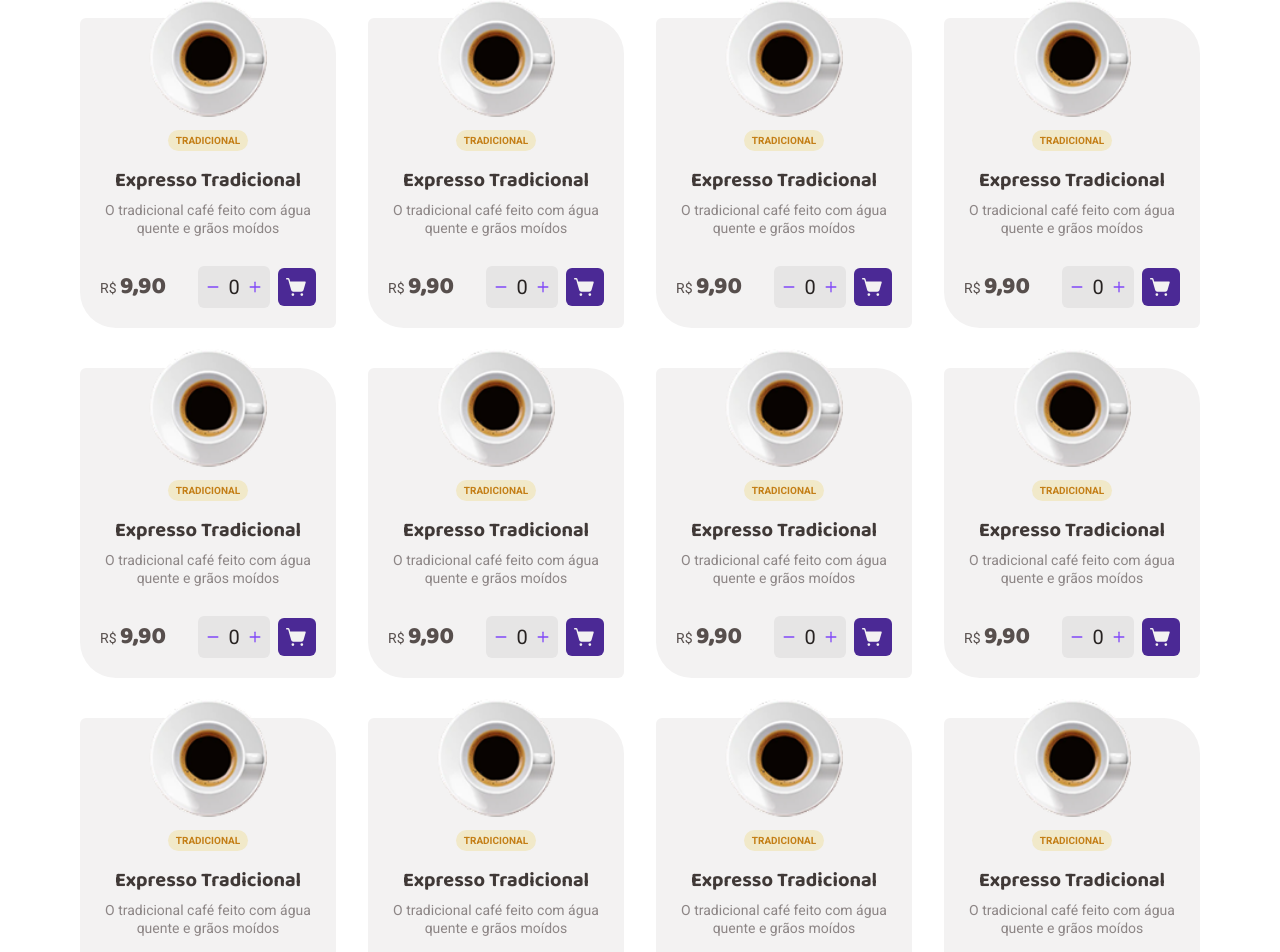
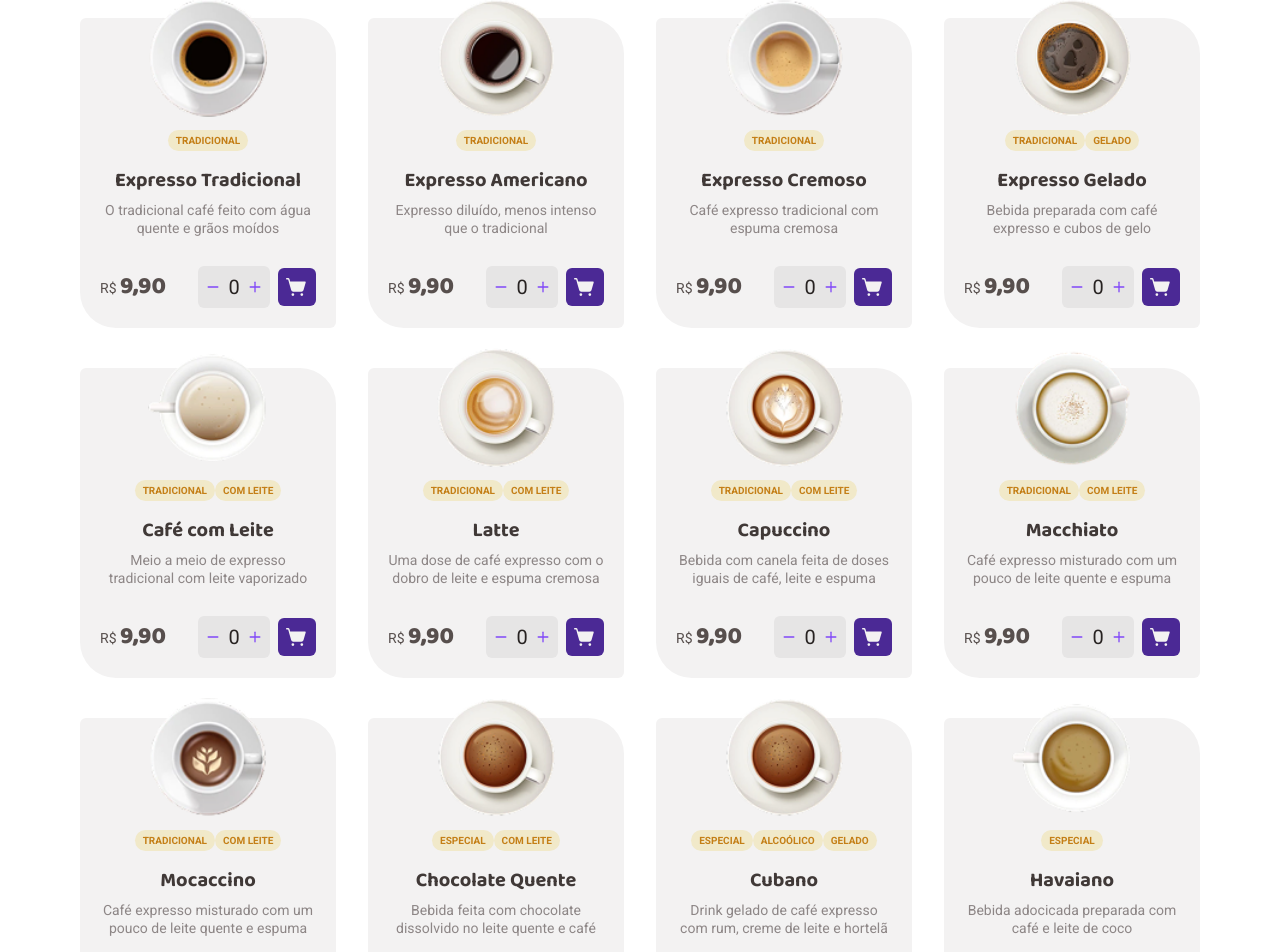
Before and after one commit to pv-toledo/coffee-delivery-app, a React (Vite) app: page / in a window 1280 px wide. Shown: the part 758-1710 px from the top of the page. Built offline with nearby package versions, Linux system fonts and the light colour scheme.

Commit message:
data.json finalizado

```diff
--- a/data.json
+++ b/data.json
@@ -1,12 +1,154 @@
 {
     "coffees": [
         {
-            "id":0,
+            "id": "0",
             "title": "Expresso Tradicional",
             "subtitle": "O tradicional café feito com água quente e grãos moídos",
-            "tags": ["tradicional"],
-            "price": "9,90",
+            "tags": [
+                "tradicional"
+            ],
+            "price": 9.90,
             "image": "/src/assets/Coffees/expresso.png"
+        },
+        {
+            "id": "1",
+            "title": "Expresso Americano",
+            "subtitle": "Expresso diluído, menos intenso que o tradicional",
+            "tags": [
+                "tradicional"
+            ],
+            "price": 9.90,
+            "image": "/src/assets/Coffees/americano.png"
+        },
+        {
+            "id": "2",
+            "title": "Expresso Cremoso",
+            "subtitle": "Café expresso tradicional com espuma cremosa",
+            "tags": [
+                "tradicional"
+            ],
+            "price": 9.90,
+            "image": "/src/assets/Coffees/expressoCremoso.png"
+        },
+        {
+            "id": "3",
+            "title": "Expresso Gelado",
+            "subtitle": "Bebida preparada com café expresso e cubos de gelo",
+            "tags": [
+                "tradicional",
+                "gelado"
+            ],
+            "price": 9.90,
+            "image": "/src/assets/Coffees/cafeGelado.png"
+        },
+        {
+            "id": "4",
+            "title": "Café com Leite",
+            "subtitle": "Meio a meio de expresso tradicional com leite vaporizado",
+            "tags": [
+                "tradicional",
+                "com leite"
+            ],
+            "price": 9.90,
+            "image": "/src/assets/Coffees/cafeComLeite.png"
+        },
+        {
+            "id": "5",
+            "title": "Latte",
+            "subtitle": "Uma dose de café expresso com o dobro de leite e espuma cremosa",
+            "tags": [
+                "tradicional",
+                "com leite"
+            ],
+            "price": 9.90,
+            "image": "/src/assets/Coffees/latte.png"
+        },
+        {
+            "id": "6",
+            "title": "Capuccino",
+            "subtitle": "Bebida com canela feita de doses iguais de café, leite e espuma",
+            "tags": [
+                "tradicional",
+                "com leite"
+            ],
+            "price": 9.90,
+            "image": "/src/assets/Coffees/capuccino.png"
+        },
+        {
+            "id": "7",
+            "title": "Macchiato",
+            "subtitle": "Café expresso misturado com um pouco de leite quente e espuma",
+            "tags": [
+                "tradicional",
+                "com leite"
+            ],
+            "price": 9.90,
+            "image": "/src/assets/Coffees/macchiato.png"
+        },
+        {
+            "id": "8",
+            "title": "Mocaccino",
+            "subtitle": "Café expresso misturado com um pouco de leite quente e espuma",
+            "tags": [
+                "tradicional",
+                "com leite"
+            ],
+            "price": 9.90,
+            "image": "/src/assets/Coffees/mochaccino.png"
+        },
+        {
+            "id": "9",
+            "title": "Chocolate Quente",
+            "subtitle": "Bebida feita com chocolate dissolvido no leite quente e café",
+            "tags": [
+                "especial",
+                "com leite"
+            ],
+            "price": 9.90,
+            "image": "/src/assets/Coffees/chocolateQuente.png"
+        },
+        {
+            "id": "10",
+            "title": "Cubano",
+            "subtitle": "Drink gelado de café expresso com rum, creme de leite e hortelã",
+            "tags": [
+                "especial",
+                "alcoólico",
+                "gelado"
+            ],
+            "price": 9.90,
+            "image": "/src/assets/Coffees/cubano.png"
+        },
+        {
+            "id": "11",
+            "title": "Havaiano",
+            "subtitle": "Bebida adocicada preparada com café e leite de coco",
+            "tags": [
+                "especial"
+            ],
+            "price": 9.90,
+            "image": "/src/assets/Coffees/havaiano.png"
+        },
+        {
+            "id": "12",
+            "title": "Árabe",
+            "subtitle": "Bebida preparada com grãos de café árabe e especiarias",
+            "tags": [
+                "especial"
+            ],
+            "price": 9.90,
+            "image": "/src/assets/Coffees/arabe.png"
+        },
+        {
+            "id": "13",
+            "title": "Irlandês",
+            "subtitle": "Bebida a base de café, uísque irlandês, açúcar e chantilly",
+            "tags": [
+                "especial",
+                "alcoólico"
+            ],
+            "price": 9.90,
+            "image": "/src/assets/Coffees/irlandes.png"
         }
     ]
 }
--- a/src/pages/Home/components/List/components/Card/index.tsx
+++ b/src/pages/Home/components/List/components/Card/index.tsx
@@ -1,19 +1,34 @@
 import { CardContainer, CardTagContainer, Subtitle, Tag, Title } from "./styles";
-import teste from '../../../../../../assets/Coffees/expresso.png'
 import { Buy } from "./Buy";
 
+interface CoffeeDataType {
+    id: string
+    title: string
+    subtitle: string
+    tags: string[]
+    price: number
+    image: string
+}
 
-export function Card() {
+interface CardProps {
+    item: CoffeeDataType
+}
+
+export function Card({item}: CardProps) {
     return (
         <CardContainer>
-            <img src={teste} alt="" />
+            <img src={item.image}/>
 
             <CardTagContainer>
-                <Tag>TRADICIONAL</Tag>
+
+                {item.tags.map(tag => (
+                    <Tag>{tag.toUpperCase()}</Tag>
+                ))}
+
             </CardTagContainer>
 
-            <Title>Expresso Tradicional</Title>
-            <Subtitle>O tradicional café feito com água quente e grãos moídos</Subtitle>
+            <Title>{item.title}</Title>
+            <Subtitle>{item.subtitle}</Subtitle>
 
             <Buy />
 
--- a/src/pages/Home/components/List/index.tsx
+++ b/src/pages/Home/components/List/index.tsx
@@ -1,6 +1,6 @@
 import { Card } from "./components/Card";
 import { CoffeeList, ListContainer } from "./styles";
-// import {coffees} from "../../../../../data.json"
+import { coffees } from "../../../../../data.json"
 export function List() {
     return (
         <ListContainer>
@@ -8,25 +8,15 @@
                 <h2>Nossos cafés</h2>
 
                 <CoffeeList>
-                    <Card />
-                    <Card />
-                    <Card />
-                    <Card />
-                    <Card />
-                    <Card />
-                    <Card />
-                    <Card />
-                    <Card />
-                    <Card />
-                    <Card />
-                    <Card />
-                    <Card />
-                    <Card />
+                    {coffees.map(coffee => (
+                        <Card
+                            item={coffee}
+                            key={coffee.id}
+                        />
+                    ))}
                 </CoffeeList>
 
             </div>
-
-
 
         </ListContainer>
 
```
